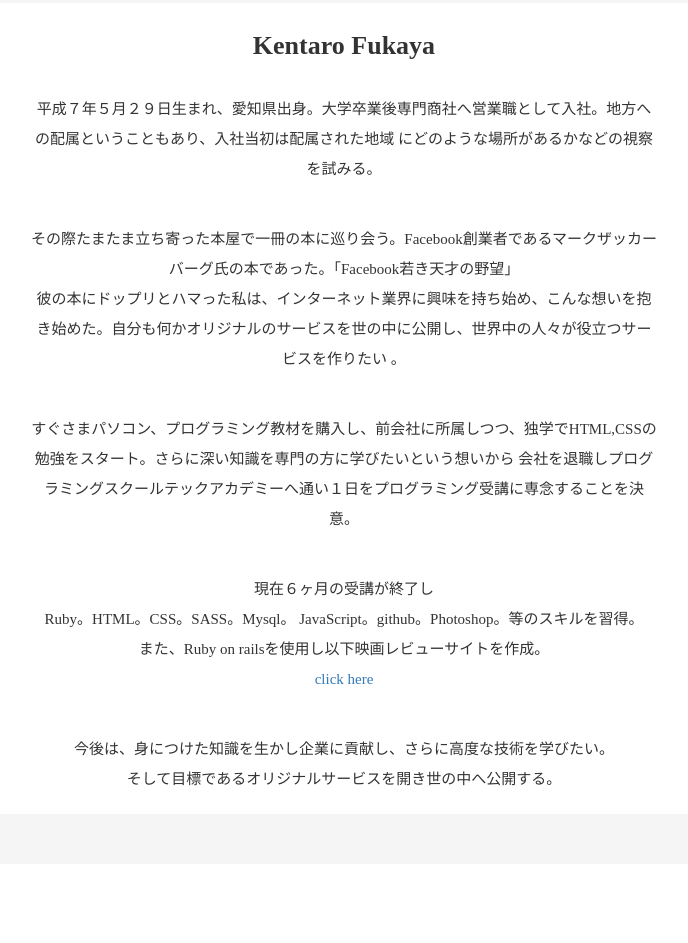
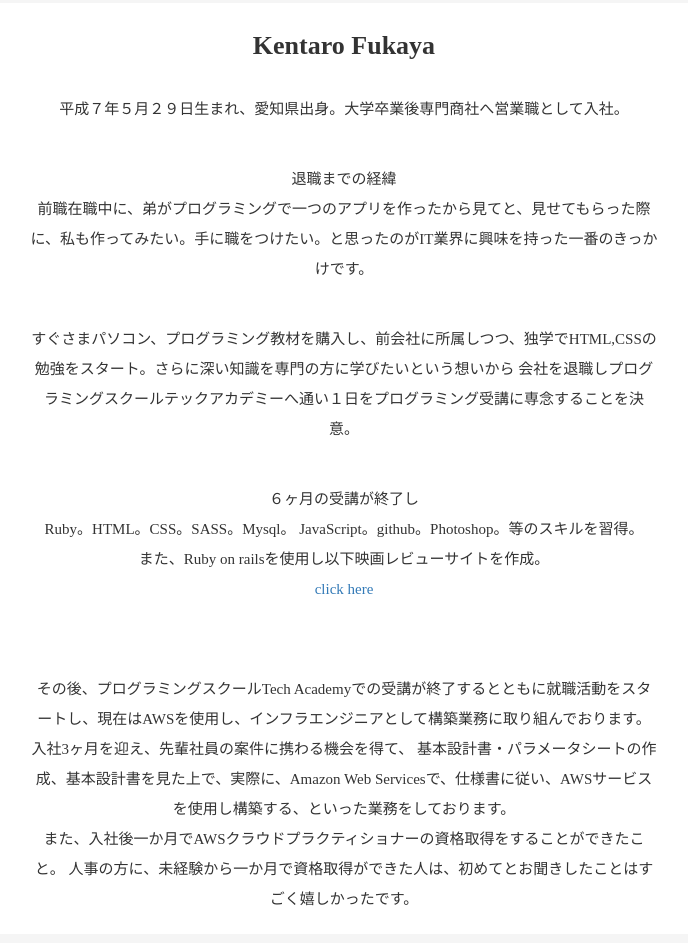
Before and after one commit to fukayakentarou/portfoliome.github.io, a plain HTML site: page profile.html in a window 1280 px wide. Shown: the part 912-1855 px from the top of the page, without its empty margins (296-984 px from the left). Before the commit the page ends 1776 px from the top, so only its background shows below. Drawn offline with nearby package versions, Linux system fonts and the light colour scheme.

Commit message:
Update profile.html

```diff
--- a/profile.html
+++ b/profile.html
@@ -43,16 +43,17 @@
           <div class="about_profile">
             <div class="about_title_">
               <p class="about_description">Kentaro Fukaya</p>
-              <p class="about_contents">平成７年５月２９日生まれ、愛知県出身。大学卒業後専門商社へ営業職として入社。地方への配属ということもあり、入社当初は配属された地域
-              にどのような場所があるかなどの視察を試みる。</p>
-              <p class="about_contents_two">その際たまたま立ち寄った本屋で一冊の本に巡り会う。Facebook創業者であるマークザッカーバーグ氏の本であった。「Facebook若き天才の野望」<br>彼の本にドップリとハマった私は、インターネット業界に興味を持ち始め、こんな想いを抱き始めた。自分も何かオリジナルのサービスを世の中に公開し、世界中の人々が役立つサービスを作りたい
-              。</p>
+              <p class="about_contents">平成７年５月２９日生まれ、愛知県出身。大学卒業後専門商社へ営業職として入社。</p>
+              <p class="about_contents_two">退職までの経緯<br>前職在職中に、弟がプログラミングで一つのアプリを作ったから見てと、見せてもらった際に、私も作ってみたい。手に職をつけたい。と思ったのがIT業界に興味を持った一番のきっかけです。 </p>
               <p class="about_contents_three">すぐさまパソコン、プログラミング教材を購入し、前会社に所属しつつ、独学でHTML,CSSの勉強をスタート。さらに深い知識を専門の方に学びたいという想いから
               会社を退職しプログラミングスクールテックアカデミーへ通い１日をプログラミング受講に専念することを決意。</p>
-              <p class="about_contents_four">現在６ヶ月の受講が終了し<br>Ruby。HTML。CSS。SASS。Mysql。
+              <p class="about_contents_four">６ヶ月の受講が終了し<br>Ruby。HTML。CSS。SASS。Mysql。
               JavaScript。github。Photoshop。等のスキルを習得。<br>また、Ruby on railsを使用し以下映画レビューサイトを作成。
               <a href="https://lefilm-croon19950516.herokuapp.com/"><br>click here</a></p>
-              <p class="about_contents_five">今後は、身につけた知識を生かし企業に貢献し、さらに高度な技術を学びたい。<br>そして目標であるオリジナルサービスを開き世の中へ公開する。</p>
+              <p class="about_contents_five"><br>その後、プログラミングスクールTech Academyでの受講が終了するとともに就職活動をスタートし、現在はAWSを使用し、インフラエンジニアとして構築業務に取り組んでおります。
+                <br>入社3ヶ月を迎え、先輩社員の案件に携わる機会を得て、
+基本設計書・パラメータシートの作成、基本設計書を見た上で、実際に、Amazon Web Servicesで、仕様書に従い、AWSサービスを使用し構築する、といった業務をしております。<br>また、入社後一か月でAWSクラウドプラクティショナーの資格取得をすることができたこと。
+人事の方に、未経験から一か月で資格取得ができた人は、初めてとお聞きしたことはすごく嬉しかったです。</p>
             </div>
           </div>
 
```
